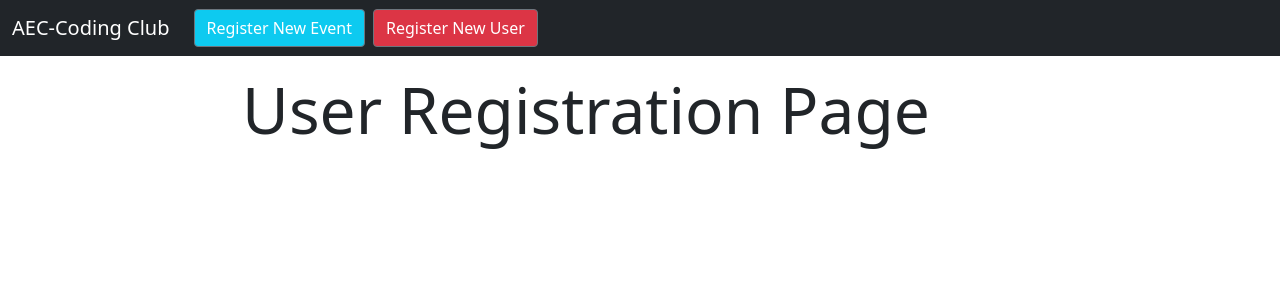
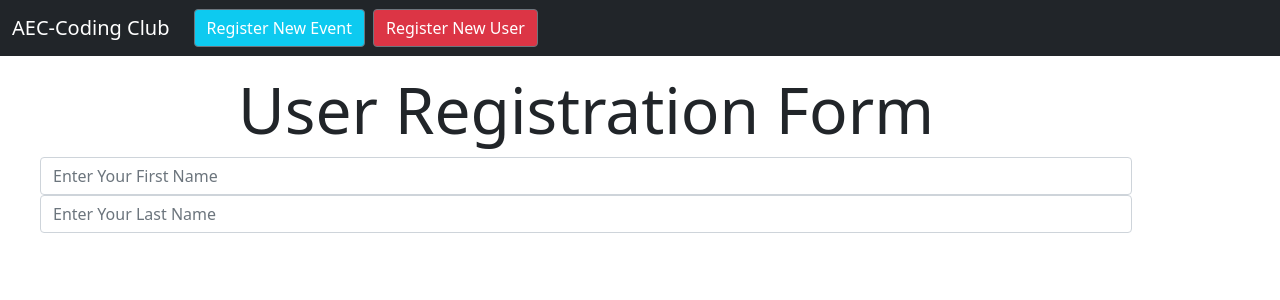
Before and after one commit to aec-coding-club/AEC-Coding-Club-Website, a React (Create React App) app in the folder Frontend/: page /newuser in a window 1280 px wide. Shown: the top 300 px of the page. Built offline with nearby package versions, Linux system fonts and the light colour scheme.

Commit message:
Changing the Ui

```diff
--- a/Frontend/src/App.js
+++ b/Frontend/src/App.js
@@ -5,6 +5,7 @@ import { BrowserRouter as Router, Switch, Route } from "react-router-dom";
 import Navbar from "./Components/Navbar";
 import EventRegister from "./Pages/EventRegister";
 import UserRegister from "./Pages/UserRegister";
+import HomePage from "./Pages/HomePage";
 
 const App = () => {
   return (
@@ -14,7 +15,7 @@ const App = () => {
         <Container className="mx-3 my-3 text-center">
           <Switch>
             <Route exact path="/">
-            <h1 className="display-4 text-center">Home Page</h1>
+              <HomePage/>
             </Route>
             <Route path="/newevent">
               <EventRegister />
@@ -23,8 +24,6 @@ const App = () => {
               <UserRegister />
             </Route>
           </Switch>
-
-
         </Container>
       </Fragment>
     </Router>
--- a/Frontend/src/Pages/EventRegister.js
+++ b/Frontend/src/Pages/EventRegister.js
@@ -3,7 +3,7 @@ import React from 'react';
 const EventRegister = () => {
   return (
     <>
-        <h1 className="display-3">Event Registration Page</h1>
+        <h1 className="display-3">Event Registration Form</h1>
     </>
   );
 };
--- /dev/null
+++ b/Frontend/src/Pages/HomePage.js
@@ -0,0 +1,14 @@
+import React, {useEffect, useState} from 'react';
+import axios from 'axios'
+
+const HomePage = () => {
+
+  return (
+    <>
+        <h1 className="display-4 text-center">Home Page Route</h1>
+    </>
+  );
+
+};
+
+export default HomePage;
--- a/Frontend/src/Pages/UserRegister.js
+++ b/Frontend/src/Pages/UserRegister.js
@@ -1,9 +1,28 @@
 import React from "react";
+import { Form, FormGroup, Input } from "reactstrap";
 
 const UserRegister = () => {
   return (
     <>
-      <h1 className="display-3">User Registration Page</h1>
+      <h1 className="display-3">User Registration Form</h1>
+      <div className="container">
+        <Form>
+          <FormGroup>
+            <Input
+              id="exampleEmail"
+              name="email"
+              placeholder="Enter Your First Name"
+              type="text"
+            />
+            <Input
+              id="exampleEmail"
+              name="email"
+              placeholder="Enter Your Last Name"
+              type="text"
+            />
+          </FormGroup>
+        </Form>
+      </div>
     </>
   );
 };
```
Lines whose indentation alone changed are shown as unchanged.
